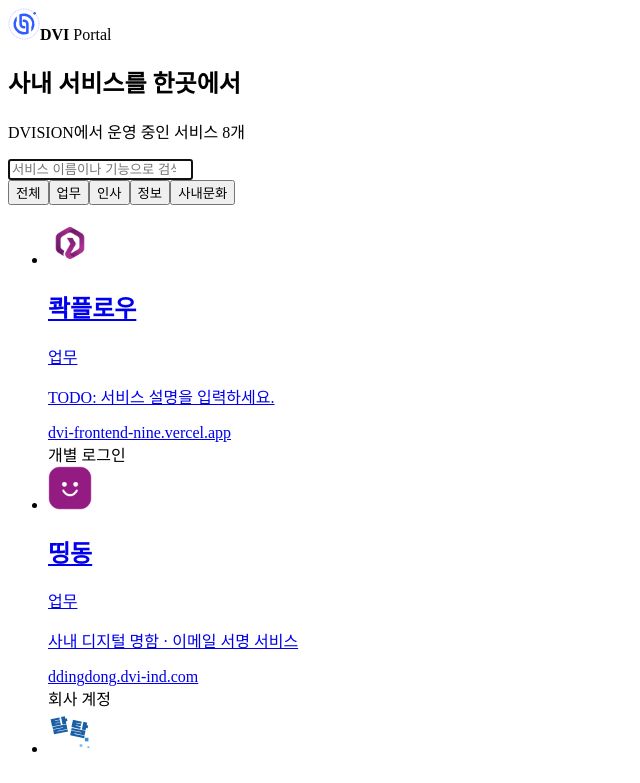
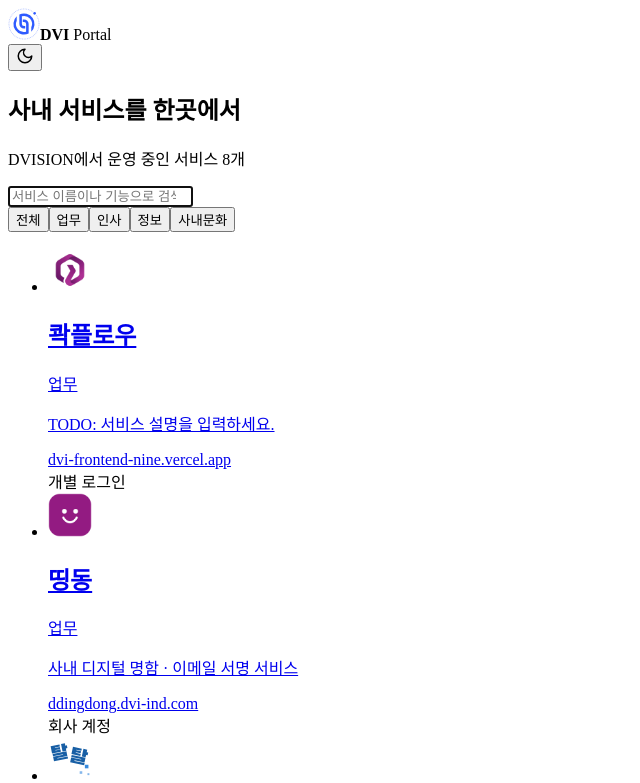
Before and after one commit to DVI-DGSW-26/dvi-service-hub, a React (Vite) app: page / in a window 1280 px wide. Shown: the top 783 px of the page, without its empty margins (0-640 px from the left). Built offline with nearby package versions, Linux system fonts and the light colour scheme; no server answers; the HTML template or start-up script is replaced by a standard one.

Commit message:
feat:theme BTN add - 아이콘은 SVG 직접 그려서 서빙 & index.html , app.tsx , style.css 수정

```diff
--- a/index.html
+++ b/index.html
@@ -6,6 +6,17 @@
     <link rel="icon" href="/favicon.svg" type="image/svg+xml" />
     <title>DVI Portal</title>
     <meta name="description" content="DVISION 사내 서비스를 한곳에서" />
+    <!-- 첫 렌더 전에 테마를 정해 밝은 화면이 깜빡이지 않게 한다.
+         저장된 선택이 없으면 시스템 설정을 따른다. -->
+    <script>
+      (function () {
+        var t
+        try { t = localStorage.getItem('theme') } catch (e) {}
+        if (t !== 'light' && t !== 'dark')
+          t = matchMedia('(prefers-color-scheme: dark)').matches ? 'dark' : 'light'
+        document.documentElement.dataset.theme = t
+      })()
+    </script>
   </head>
   <body>
     <div id="root"></div>
--- a/src/App.tsx
+++ b/src/App.tsx
@@ -33,6 +33,39 @@
   svc: Record<string, string[]>
 }
 
+type Theme = 'light' | 'dark'
+
+/** 처음 값은 index.html 인라인 스크립트가 <html data-theme> 에 넣어둔 것. */
+function useTheme() {
+  const [theme, setTheme] = useState<Theme>(() =>
+    document.documentElement.dataset.theme === 'dark' ? 'dark' : 'light',
+  )
+
+  useEffect(() => {
+    document.documentElement.dataset.theme = theme
+  }, [theme])
+
+  // 직접 고른 적이 없으면 시스템 설정이 바뀔 때 따라간다.
+  useEffect(() => {
+    const mq = matchMedia('(prefers-color-scheme: dark)')
+    const onChange = () => {
+      let saved: string | null = null
+      try { saved = localStorage.getItem('theme') } catch {}
+      if (!saved) setTheme(mq.matches ? 'dark' : 'light')
+    }
+    mq.addEventListener('change', onChange)
+    return () => mq.removeEventListener('change', onChange)
+  }, [])
+
+  const toggle = () => {
+    const next: Theme = theme === 'dark' ? 'light' : 'dark'
+    try { localStorage.setItem('theme', next) } catch {}
+    setTheme(next)
+  }
+
+  return [theme, toggle] as const
+}
+
 function canSee(s: Service, me: Me): boolean {
   switch (s.access.type) {
     case 'public':
@@ -54,6 +87,7 @@
   const [query, setQuery] = useState('')
   const [category, setCategory] = useState<(typeof CATEGORIES)[number]>('전체')
   const [me, setMe] = useState<Me | null>(null)
+  const [theme, toggleTheme] = useTheme()
 
   useEffect(() => {
     fetch('/api/auth/me')
@@ -91,6 +125,43 @@
               <b>DVI</b> Portal
             </span>
           </div>
+          <div className="header-actions">
+            {/* lucide sun / moon — 지금 테마가 아니라 누르면 바뀔 테마를 보여준다. */}
+            <button
+              type="button"
+              className="theme-toggle"
+              onClick={toggleTheme}
+              title={theme === 'dark' ? '밝은 테마로' : '어두운 테마로'}
+              aria-label={theme === 'dark' ? '밝은 테마로' : '어두운 테마로'}
+            >
+              <svg
+                width="18"
+                height="18"
+                viewBox="0 0 24 24"
+                fill="none"
+                stroke="currentColor"
+                strokeWidth="2"
+                strokeLinecap="round"
+                strokeLinejoin="round"
+                aria-hidden="true"
+              >
+                {theme === 'dark' ? (
+                  <>
+                    <circle cx="12" cy="12" r="4" />
+                    <path d="M12 2v2" />
+                    <path d="M12 20v2" />
+                    <path d="m4.93 4.93 1.41 1.41" />
+                    <path d="m17.66 17.66 1.41 1.41" />
+                    <path d="M2 12h2" />
+                    <path d="M20 12h2" />
+                    <path d="m6.34 17.66-1.41 1.41" />
+                    <path d="m19.07 4.93-1.41 1.41" />
+                  </>
+                ) : (
+                  <path d="M12 3a6 6 0 0 0 9 9 9 9 0 1 1-9-9Z" />
+                )}
+              </svg>
+            </button>
             {me && (
               <div className="account">
                 <span className="account-name">{me.name}</span>
@@ -124,6 +195,7 @@
                 <a className="logout" href="/api/auth/logout">로그아웃</a>
               </div>
             )}
+          </div>
         </div>
       </header>
 
--- a/src/styles.css
+++ b/src/styles.css
@@ -10,12 +10,13 @@
   --ok-soft: #e6f6ee;
   --warn: #b26b00;
   --warn-soft: #fff4e0;
-  color-scheme: light dark;
+  color-scheme: light;
   font-family: 'Pretendard', system-ui, -apple-system, 'Segoe UI', 'Malgun Gothic', sans-serif;
 }
 
-@media (prefers-color-scheme: dark) {
-  :root {
+/* data-theme 은 index.html 의 인라인 스크립트가 첫 렌더 전에 정한다
+   (저장된 선택 → 없으면 시스템 설정). 헤더 버튼으로 바꾼다. */
+:root[data-theme='dark'] {
   --bg: #0f1115;
   --surface: #181b22;
   --text: #eceef3;
@@ -27,7 +28,7 @@
   --ok-soft: #173326;
   --warn: #f0b458;
   --warn-soft: #3a2c14;
-  }
+  color-scheme: dark;
 }
 
 * { box-sizing: border-box; }
@@ -112,14 +113,18 @@
   display: flex; align-items: center; justify-content: space-between; gap: 12px;
 }
 .header-inner .brand { max-width: none; margin: 0; padding: 14px 0; }
+.header-actions { display: flex; align-items: center; gap: 12px; }
 .account { display: flex; align-items: center; gap: 12px; font-size: 14px; }
 .account-name { color: var(--muted); }
-.account-link {
+.account-link,
+.theme-toggle {
   display: flex; align-items: center; justify-content: center;
   width: 32px; height: 32px; border-radius: 8px;
   color: var(--muted);
 }
-.account-link:hover { color: var(--accent); background: var(--accent-soft); }
+.theme-toggle { border: 0; padding: 0; background: none; cursor: pointer; }
+.account-link:hover,
+.theme-toggle:hover { color: var(--accent); background: var(--accent-soft); }
 .logout { color: var(--accent); text-decoration: none; font-weight: 600; white-space: nowrap; }
 .logout:hover { text-decoration: underline; }
 
```
Lines whose indentation alone changed are shown as unchanged.
